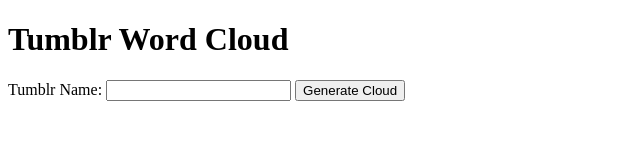
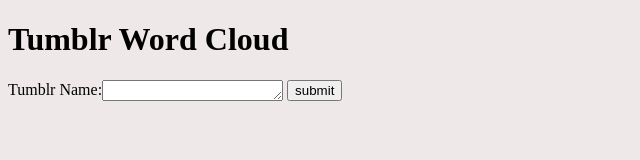
Before and after one commit to hphu/tumblr-word-cloud, a plain HTML site: page cloudmain.html in a window 1280 px wide. Shown: the whole page, without its empty margins (0-640 px from the left). Drawn offline with Linux system fonts and the light colour scheme.

Commit message:
updated html & input

```diff
--- a/cloudmain.html
+++ b/cloudmain.html
@@ -1,16 +1,35 @@
 <!DOCTYPE html>
 <html>
+  <style type="text/css">
+
+	#canvas{
+		text-align:center;
+		margin-top:125px;
+	}
+	body{
+		background-color:#EEE8E8;
+	}
+	label,textarea,button{
+	  display:inline-block;
+	  vertical-align:middle;
+	}
+
+</style>
 <head>
+
+	<script type="text/javascript" src="d3.v3.js" charset="utf-8"></script>
+	<script src="d3.layout.cloud.js"></script>
 	<h1>
 		Tumblr Word Cloud
 	</h1>
 </head>
 <body>
 
-	<FORM name="getcloud" action = "process.php" method = "POST">
-	<label>Tumblr Name: </label><input type="text" name="name">
-	<input type="submit" value="Generate Cloud">
-	</FORM>
-
+	<div>
+	<p><label>Tumblr Name: </label><textarea type="text" id="name" rows="1"></textarea>
+	<button type="submit" value="Generate Cloud" onclick="createcloud()">submit</button></p>
+	</div>
+<div id="canvas"></div>
 </body>
+<script src="gencloud.js"></script>
 </html>
--- a/gencloud.js
+++ b/gencloud.js
@@ -1,7 +1,9 @@
 
+//  var tumblr = require('tumblr.js');
 
 
   //var color = d3.scale.ordinal().range(["#F77825","#D3CE3D","#F1EFA5", "#60B99A", "#CC2A41"]);
+
   var color = d3.scale.category20b();
   var words = [{ "text": "Heero", "size": 1 }, { "text": "Villain", "size": 6 }, { "text": "Comics", "size": 4 }, { "text": "fire", "size": 3 }, {"text": "dragons", "size":1},
   { "text": "This", "size": 1 },{ "text": "soul", "size": 1 },{ "text": "death", "size": 3 },{ "text": "wounded", "size": 2 },{ "text": "try", "size": 1 },{ "text": "king", "size": 1 }, { "text": "archer", "size": 1 }, { "text": "tribute", "size": 2 },{ "text": "hello", "size": 2 },{ "text": "man", "size": 1 }, { "text": "rescue", "size": 2 },
@@ -10,15 +12,20 @@
 
   var width = Math.sqrt(words.length)*80, height = Math.sqrt(words.length)*60;
   var fontsize = d3.scale.log().range([18,80]);
+  var cloud;
 
-  console.log(width + " " + height);
-  d3.layout.cloud().size([width, height])
+  function createcloud(){
+    d3.select("svg")
+       .remove();
+    words = [{ "text": "Heero", "size": 1 }, { "text": "Villain", "size": 6 }];
+    cloud = d3.layout.cloud().size([width, height])
         .words(words)
         .font("Impact")
         .fontSize(function(d) { return fontsize(d.size); })
         .rotate(function() { return 0; })
         .on("end", draw)
         .start();
+      }
 
   function draw(words) {
     d3.select("#canvas").append("svg")
```
Also changed, not shown: tumblrcloud.html (deleted, +0 -11 lines). Lines whose indentation alone changed are shown as unchanged.
